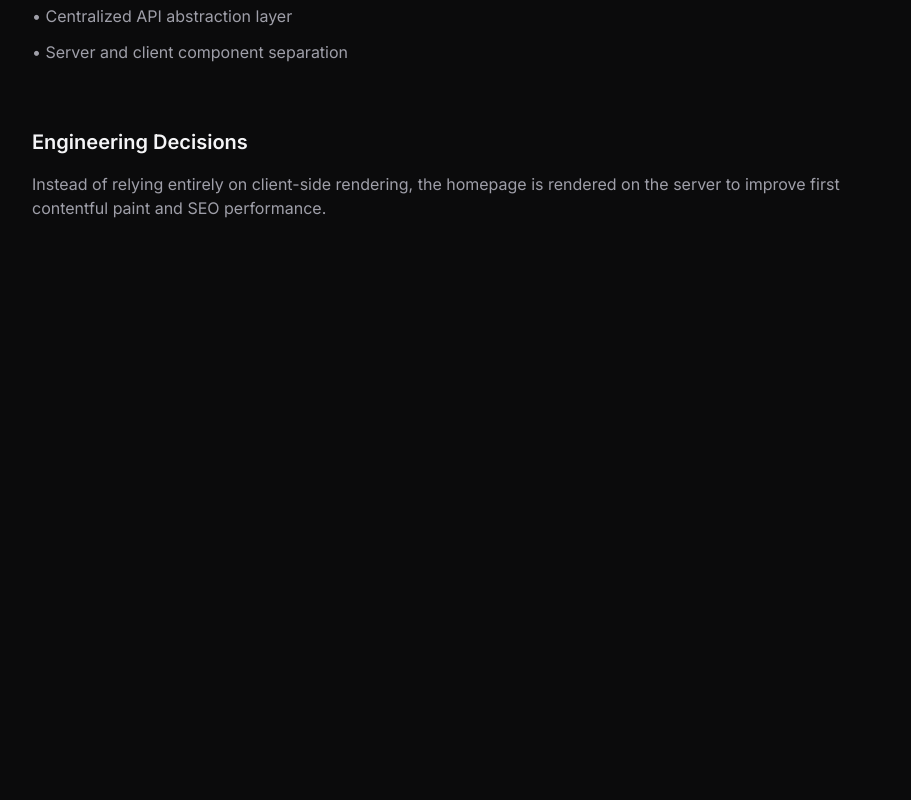
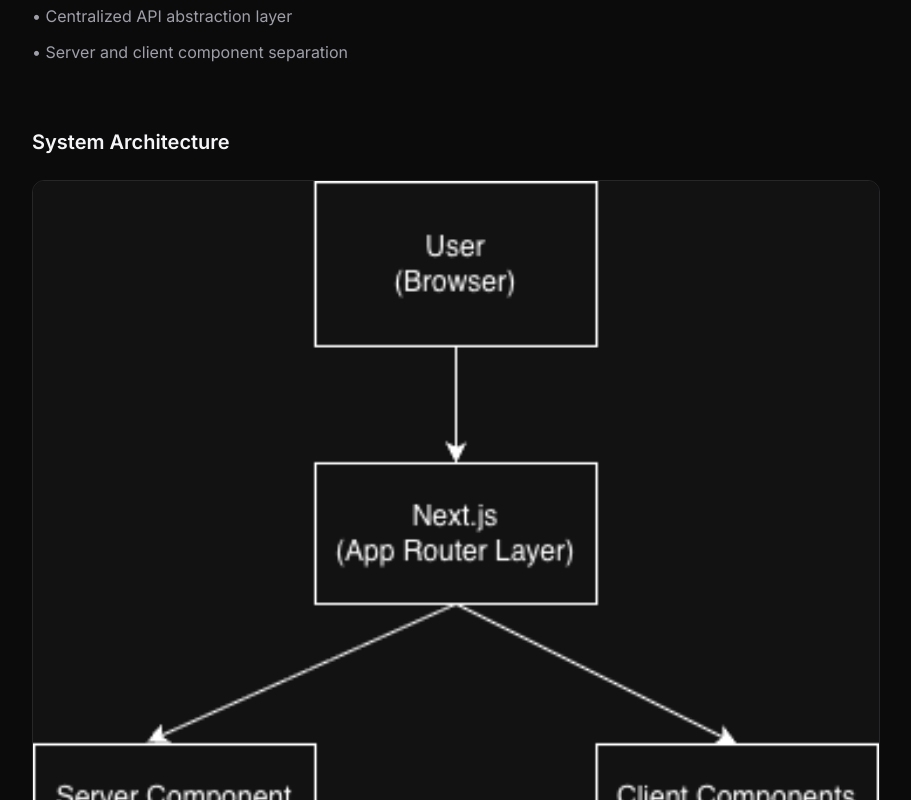
Before and after one commit to lalman-dev/lalman-portfolio, a Next.js app: page /projects/hacker-news in a window 1280 px wide. Shown: the part 1300-2100 px from the top of the page, without its empty margins (184-1095 px from the left). Before the commit the page ends 1616 px from the top, so only its background shows below. Built offline with nearby package versions, Linux system fonts and the light colour scheme.

Commit message:
feat: integrate system architecture diagrams into project case studies

```diff
--- /dev/null
+++ b/app/components/architecture-diagram.tsx
@@ -0,0 +1,24 @@
+import Image from "next/image";
+
+interface Props {
+  src: string;
+  alt: string;
+}
+
+export default function ArchitectureDiagram({ src, alt }: Props) {
+  return (
+    <section className="space-y-6">
+      <h2 className="text-xl font-semibold">System Architecture</h2>
+
+      <div className="border border-zinc-800 rounded-xl overflow-hidden">
+        <Image
+          src={src}
+          alt={alt}
+          width={1200}
+          height={700}
+          className="w-full"
+        />
+      </div>
+    </section>
+  );
+}
--- a/app/projects/ai-resume-studio/page.tsx
+++ b/app/projects/ai-resume-studio/page.tsx
@@ -1,4 +1,5 @@
 import Container from "@/app/components/container";
+import ArchitectureDiagram from "@/app/components/architecture-diagram";
 import Link from "next/link";
 
 export const metadata = {
@@ -67,7 +68,6 @@
           >
             Live Demo
           </a>
-
           <a
             href="https://github.com/lalman-dev/AI-Resume-Studio"
             target="_blank"
@@ -76,6 +76,10 @@
             GitHub
           </a>
         </div>
+        <ArchitectureDiagram
+          src="/projects/resume-studio-architecture.png"
+          alt="Hacker News System Architecture"
+        />
       </Container>
     </main>
   );
--- a/app/projects/hacker-news/page.tsx
+++ b/app/projects/hacker-news/page.tsx
@@ -1,6 +1,7 @@
 import Container from "@/app/components/container";
 import ProjectHero from "@/app/components/project-hero";
 import Architecture from "@/app/components/architecture";
+import ArchitectureDiagram from "@/app/components/architecture-diagram";
 import Link from "next/link";
 
 export const metadata = {
@@ -51,6 +52,10 @@
             "Server and client component separation",
           ]}
         />
+        <ArchitectureDiagram
+          src="/projects/hacker-news-architecture.png"
+          alt="Hacker News System Architecture"
+        />
         <section className="space-y-4">
           <h2 className="text-xl font-semibold">Engineering Decisions</h2>
 
```
Also changed, not shown: public/projects/hacker-news-architecture.png (added), public/projects/resume-studio-architecture.png (added).
